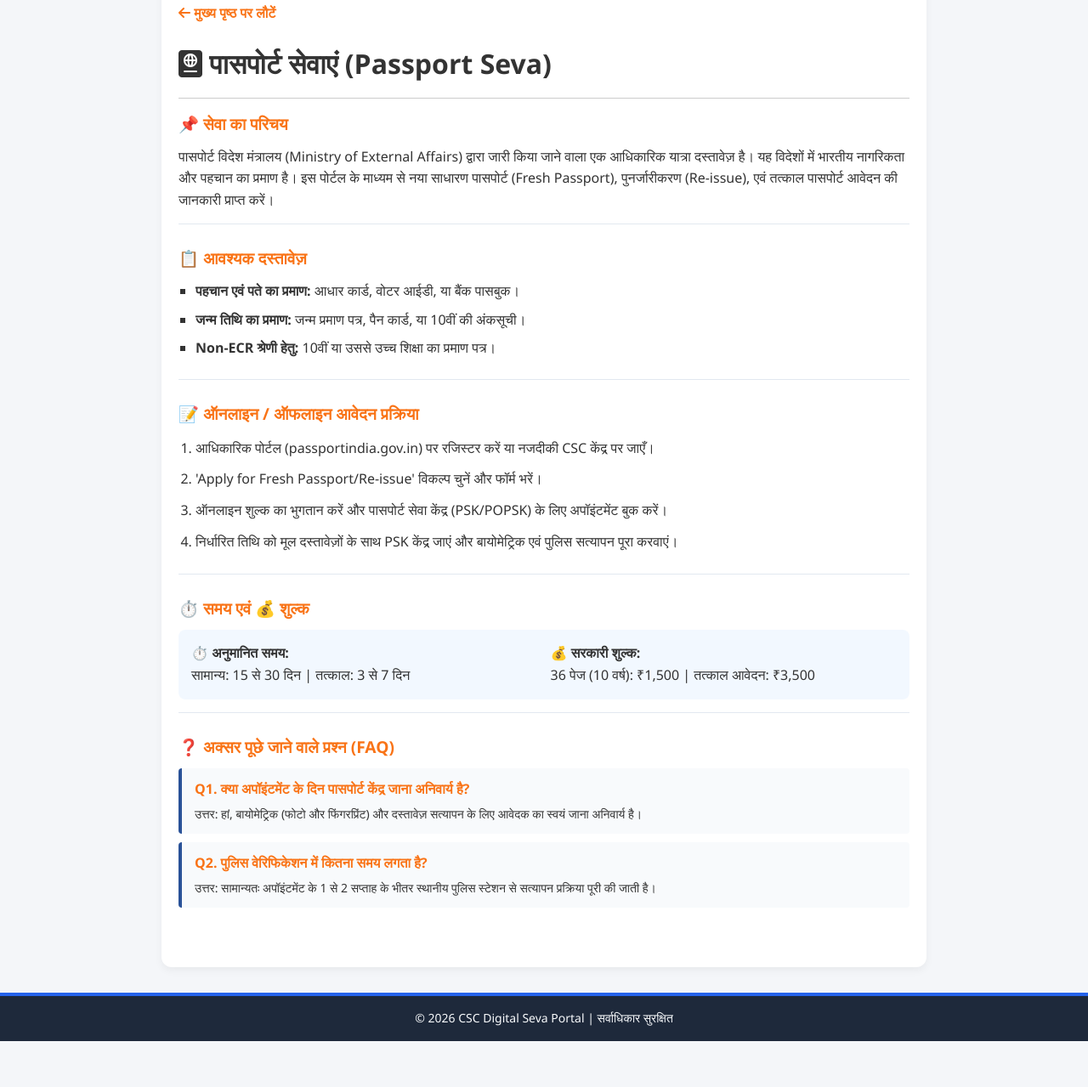
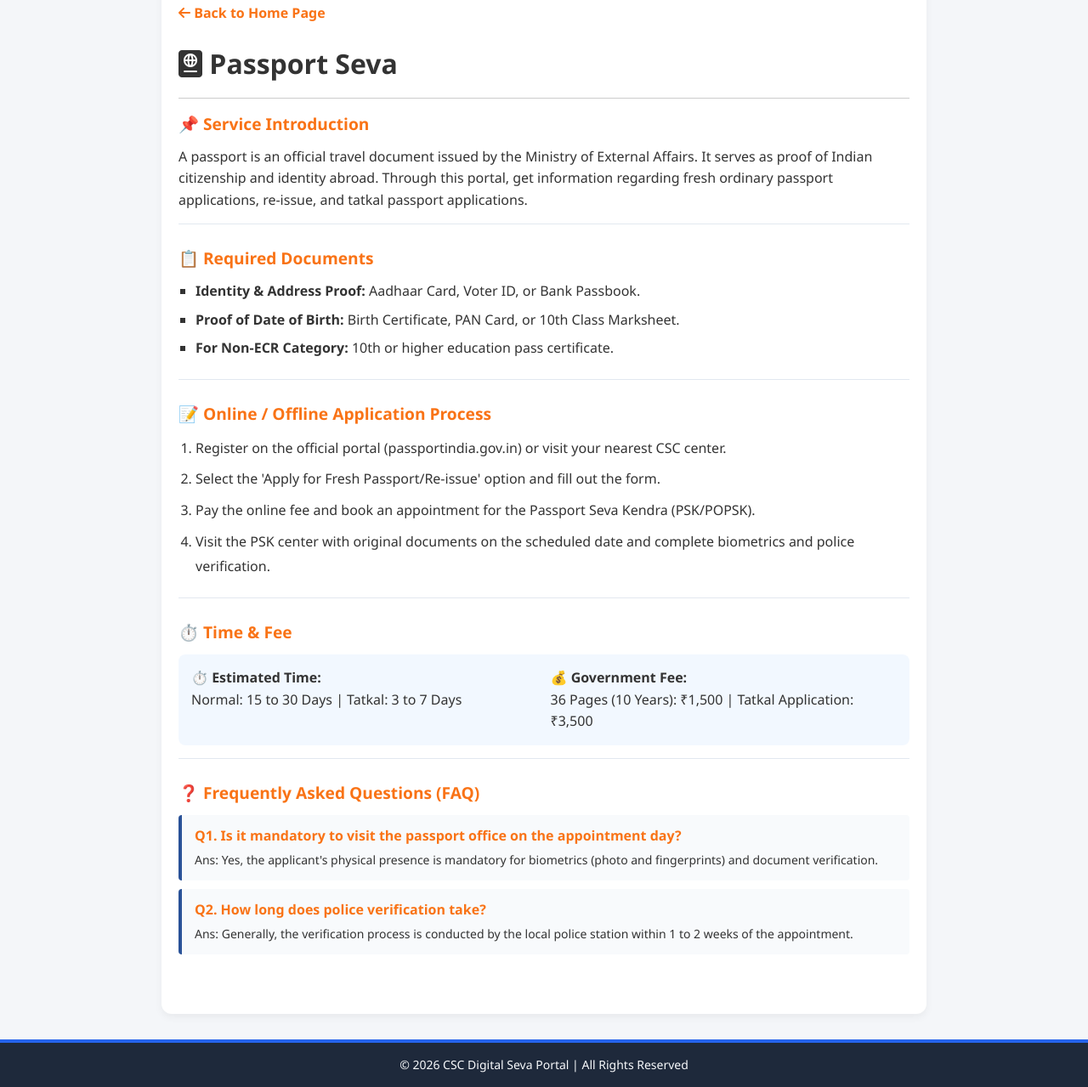
Before and after one commit to hariompal8449/HP_CSC_Portal, a plain HTML site: page pages/passport.html in a window 1280 px wide. Shown: the part 47-1326 px from the top of the page at 85% size. Before the commit the page ends 1272 px from the top, so only its background shows below. Drawn offline with Linux system fonts and the light colour scheme.

Commit message:
Update passport.html

```diff
--- a/pages/passport.html
+++ b/pages/passport.html
@@ -1,5 +1,5 @@
 <!DOCTYPE html>
-<html lang="hi">
+<html lang="en">
 <head>
     <meta charset="UTF-8">
     <meta name="viewport" content="width=device-width, initial-scale=1.0">
@@ -49,70 +49,70 @@
 
     <!-- Service Detail Content -->
     <div class="service-detail-container">
-        <a href="../index.html" class="back-btn"><i class="fa-solid fa-arrow-left"></i> मुख्य पृष्ठ पर लौटें</a>
+        <a href="../index.html" class="back-btn"><i class="fa-solid fa-arrow-left"></i> Back to Home Page</a>
 
-        <h1><i class="fa-solid fa-passport"></i> पासपोर्ट सेवाएं (Passport Seva)</h1>
+        <h1><i class="fa-solid fa-passport"></i> Passport Seva</h1>
         <hr style="margin: 15px 0; border: 0; border-top: 1px solid #ccc;">
 
-        <!-- 📌 सेवा का परिचय -->
+        <!-- 📌 Service Introduction -->
         <div class="section-box">
-            <h3>📌 सेवा का परिचय</h3>
-            <p>पासपोर्ट विदेश मंत्रालय (Ministry of External Affairs) द्वारा जारी किया जाने वाला एक आधिकारिक यात्रा दस्तावेज़ है। यह विदेशों में भारतीय नागरिकता और पहचान का प्रमाण है। इस पोर्टल के माध्यम से नया साधारण पासपोर्ट (Fresh Passport), पुनर्जारीकरण (Re-issue), एवं तत्काल पासपोर्ट आवेदन की जानकारी प्राप्त करें।</p>
+            <h3>📌 Service Introduction</h3>
+            <p>A passport is an official travel document issued by the Ministry of External Affairs. It serves as proof of Indian citizenship and identity abroad. Through this portal, get information regarding fresh ordinary passport applications, re-issue, and tatkal passport applications.</p>
         </div>
 
-        <!-- 📋 आवश्यक दस्तावेज़ -->
+        <!-- 📋 Required Documents -->
         <div class="section-box">
-            <h3>📋 आवश्यक दस्तावेज़</h3>
+            <h3>📋 Required Documents</h3>
             <ul>
-                <li><strong>पहचान एवं पते का प्रमाण:</strong> आधार कार्ड, वोटर आईडी, या बैंक पासबुक।</li>
-                <li><strong>जन्म तिथि का प्रमाण:</strong> जन्म प्रमाण पत्र, पैन कार्ड, या 10वीं की अंकसूची।</li>
-                <li><strong>Non-ECR श्रेणी हेतु:</strong> 10वीं या उससे उच्च शिक्षा का प्रमाण पत्र।</li>
+                <li><strong>Identity & Address Proof:</strong> Aadhaar Card, Voter ID, or Bank Passbook.</li>
+                <li><strong>Proof of Date of Birth:</strong> Birth Certificate, PAN Card, or 10th Class Marksheet.</li>
+                <li><strong>For Non-ECR Category:</strong> 10th or higher education pass certificate.</li>
             </ul>
         </div>
 
-        <!-- 📝 आवेदन प्रक्रिया -->
+        <!-- 📝 Application Process -->
         <div class="section-box">
-            <h3>📝 ऑनलाइन / ऑफलाइन आवेदन प्रक्रिया</h3>
+            <h3>📝 Online / Offline Application Process</h3>
             <ol style="line-height: 1.8; padding-left: 20px;">
-                <li>आधिकारिक पोर्टल (passportindia.gov.in) पर रजिस्टर करें या नजदीकी CSC केंद्र पर जाएँ।</li>
-                <li>'Apply for Fresh Passport/Re-issue' विकल्प चुनें और फॉर्म भरें।</li>
-                <li>ऑनलाइन शुल्क का भुगतान करें और पासपोर्ट सेवा केंद्र (PSK/POPSK) के लिए अपॉइंटमेंट बुक करें।</li>
-                <li>निर्धारित तिथि को मूल दस्तावेज़ों के साथ PSK केंद्र जाएं और बायोमेट्रिक एवं पुलिस सत्यापन पूरा करवाएं।</li>
+                <li>Register on the official portal (passportindia.gov.in) or visit your nearest CSC center.</li>
+                <li>Select the 'Apply for Fresh Passport/Re-issue' option and fill out the form.</li>
+                <li>Pay the online fee and book an appointment for the Passport Seva Kendra (PSK/POPSK).</li>
+                <li>Visit the PSK center with original documents on the scheduled date and complete biometrics and police verification.</li>
             </ol>
         </div>
 
-        <!-- ⏱️ समय और 💰 शुल्क -->
+        <!-- ⏱️ Time & Fee -->
         <div class="section-box">
-            <h3>⏱️ समय एवं 💰 शुल्क</h3>
+            <h3>⏱️ Time & Fee</h3>
             <div class="info-grid">
                 <div>
-                    <strong>⏱️ अनुमानित समय:</strong>
-                    <p>सामान्य: 15 से 30 दिन | तत्काल: 3 से 7 दिन</p>
+                    <strong>⏱️ Estimated Time:</strong>
+                    <p>Normal: 15 to 30 Days | Tatkal: 3 to 7 Days</p>
                 </div>
                 <div>
-                    <strong>💰 सरकारी शुल्क:</strong>
-                    <p>36 पेज (10 वर्ष): ₹1,500 | तत्काल आवेदन: ₹3,500</p>
+                    <strong>💰 Government Fee:</strong>
+                    <p>36 Pages (10 Years): ₹1,500 | Tatkal Application: ₹3,500</p>
                 </div>
             </div>
         </div>
 
         <!-- ❓ FAQ -->
         <div class="section-box" style="border-bottom: none;">
-            <h3>❓ अक्सर पूछे जाने वाले प्रश्न (FAQ)</h3>
+            <h3>❓ Frequently Asked Questions (FAQ)</h3>
             <div class="faq-item">
-                <strong>Q1. क्या अपॉइंटमेंट के दिन पासपोर्ट केंद्र जाना अनिवार्य है?</strong>
-                <p>उत्तर: हां, बायोमेट्रिक (फोटो और फिंगरप्रिंट) और दस्तावेज़ सत्यापन के लिए आवेदक का स्वयं जाना अनिवार्य है।</p>
+                <strong>Q1. Is it mandatory to visit the passport office on the appointment day?</strong>
+                <p>Ans: Yes, the applicant's physical presence is mandatory for biometrics (photo and fingerprints) and document verification.</p>
             </div>
             <div class="faq-item">
-                <strong>Q2. पुलिस वेरिफिकेशन में कितना समय लगता है?</strong>
-                <p>उत्तर: सामान्यतः अपॉइंटमेंट के 1 से 2 सप्ताह के भीतर स्थानीय पुलिस स्टेशन से सत्यापन प्रक्रिया पूरी की जाती है।</p>
+                <strong>Q2. How long does police verification take?</strong>
+                <p>Ans: Generally, the verification process is conducted by the local police station within 1 to 2 weeks of the appointment.</p>
             </div>
         </div>
     </div>
 
     <!-- Footer -->
     <footer style="text-align: center; padding: 15px; margin-top: 30px;">
-        <p>&copy; 2026 CSC Digital Seva Portal | सर्वाधिकार सुरक्षित</p>
+        <p>&copy; 2026 CSC Digital Seva Portal | All Rights Reserved</p>
     </footer>
 
 </body>
```
